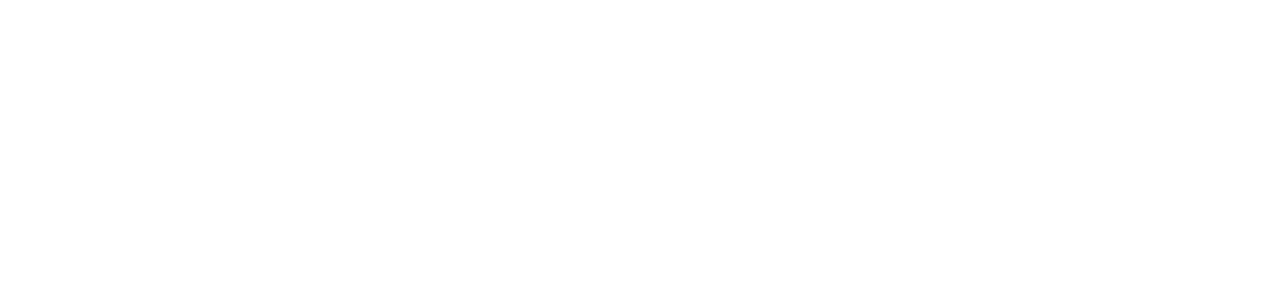
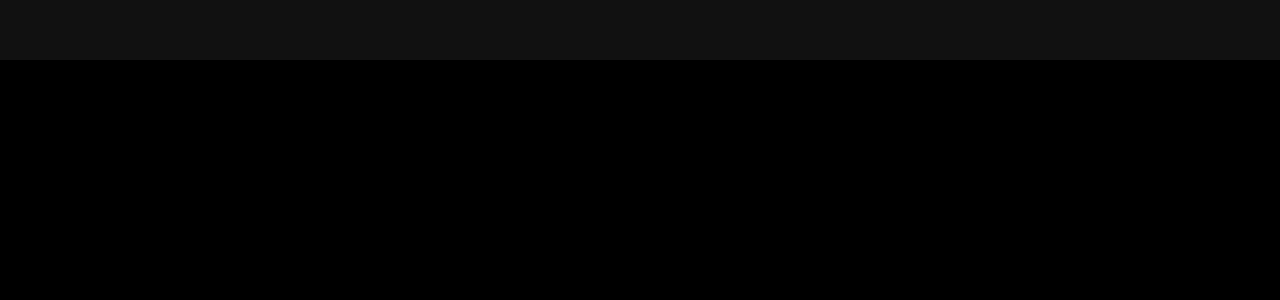
Before and after one commit to akajo1/m-place-website, a React (Create React App) app: page / in a window 1280 px wide. Shown: the top 300 px of the page. Built offline with nearby package versions, Linux system fonts and the light colour scheme.

Commit message:
add navigation

```diff
--- a/src/App.tsx
+++ b/src/App.tsx
@@ -1,12 +1,15 @@
 import React from 'react';
 import logo from './logo.svg';
 import './App.css';
+import Home from './app/screens/Home';
+import { ContainerFluid } from './app/styles/styles';
+import Navigation from './app/navigations';
 
 function App() {
   return (
-    <div className="App">
-
-    </div>
+    <ContainerFluid>
+      <Navigation/>
+    </ContainerFluid>
   );
 }
 
--- /dev/null
+++ b/src/app/assets/index.ts
@@ -0,0 +1,4 @@
+export const image ={
+    logo: require('./logo-m-place2.png'),
+    back: require('./fontLogin.png')
+}
--- /dev/null
+++ b/src/app/navigations/index.tsx
@@ -0,0 +1,15 @@
+import React from 'react'
+import { BrowserRouter,Routes,Route, } from "react-router-dom";
+import Home from '../screens/Home';
+
+type Props = {}
+
+export default function Navigation({}: Props) {
+  return (
+   <BrowserRouter>
+   <Routes>
+      <Route path="/" element={<Home/>} />
+     </Routes>
+   </BrowserRouter>
+  )
+}
--- a/src/app/screens/Home.tsx
+++ b/src/app/screens/Home.tsx
@@ -1,10 +1,13 @@
 import React from 'react'
+import { ContainerFluid, HeaderBar } from '../styles/styles';
 
 type Props = {}
 
 const Home = (props: Props) => {
   return (
-    <div>Home</div>
+    <ContainerFluid>
+      <HeaderBar></HeaderBar>
+    </ContainerFluid>
   )
 }
 export default Home;
--- a/src/app/styles/styles.ts
+++ b/src/app/styles/styles.ts
@@ -0,0 +1,26 @@
+import styled from 'styled-components'
+import { Link } from 'react-router-dom';
+
+export const ContainerFluid = styled.div({
+    width:'100%',
+    height:'100vh',
+    backgroundColor:'#000'
+});
+
+export const HeaderBar = styled.div({
+    width:'100%',
+    height:60,
+    backgroundColor:'#111'
+})
+export const LogoIcon = styled.img({
+
+})
+
+export const  SButton = styled.button({
+
+})
+
+export const Linking = styled(Link)({
+    backgroundColor:'blue',
+    textDecoration:'none'
+})
```
Also changed, not shown: src/app/components/atoms/SImage.tsx (added, +9 -0 lines), src/app/components/molecules/HeaderBar.tsx (added, +9 -0 lines), src/app/assets/fondLogin.png (added), src/app/assets/logo-m-place2.png (added).
